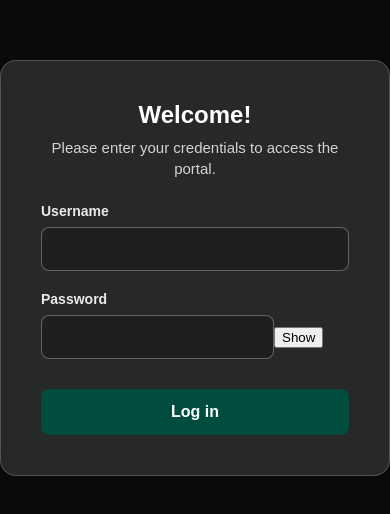
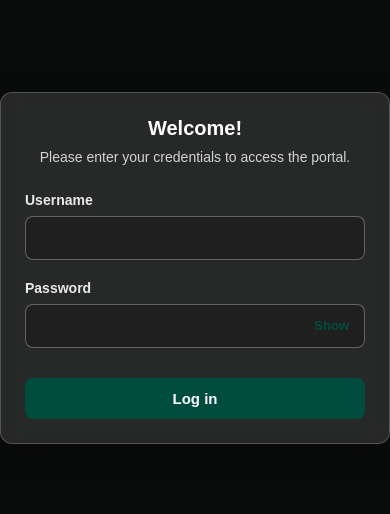
Before and after one commit to f3liz/AskPrysmIO, a React (Vite) app in the folder prysm-react-app/: page /login in a window 390 px wide. Shown: the part 154-668 px from the top of the page. Built offline with nearby package versions, Linux system fonts and the light colour scheme.

Commit message:
styling for login page

```diff
--- a/prysm-react-app/src/styles/login.css
+++ b/prysm-react-app/src/styles/login.css
@@ -21,6 +21,7 @@
   box-sizing: border-box;
   text-align: center;
   box-shadow: 0 8px 32px rgba(0, 0, 0, 0.2);
+  animation: fadeIn 0.4s ease-out;
 }
 
 .loginHeader h2 {
@@ -66,9 +67,56 @@
   transition: all 0.2s ease;
 }
 
+.inputGroup input:hover {
+  border-color: rgba(255, 255, 255, 0.6);
+}
+
 .inputGroup input:focus {
   border-color: var(--primary);
   background: rgba(0, 0, 0, 0.4);
+  box-shadow: 0 0 0 2px rgba(0, 150, 120, 0.25);
+}
+
+.inputGroup input.inputError {
+  border-color: #ff8787;
+  background: rgba(255, 107, 107, 0.05);
+}
+
+.inputGroup input.inputError:focus {
+  border-color: #ff8787;
+  box-shadow: 0 0 0 2px rgba(255, 107, 107, 0.2);
+}
+
+.fieldError {
+  font-size: 13px;
+  color: #ff8787;
+  margin-top: -4px;
+}
+
+.passwordWrapper {
+  display: flex;
+  align-items: center;
+  position: relative;
+}
+
+.passwordWrapper input {
+  width: 100%;
+  padding-right: 70px;
+}
+
+.togglePassword {
+  position: absolute;
+  right: 10px;
+  background: none;
+  border: none;
+  color: var(--primary);
+  font-size: 13px;
+  cursor: pointer;
+  font-weight: 600;
+}
+
+.togglePassword:hover {
+  text-decoration: underline;
 }
 
 .submitButton {
@@ -81,11 +129,20 @@
   font-size: 16px;
   cursor: pointer;
   margin-top: 10px;
-  transition: background-color 0.2s;
+  transition: background-color 0.2s, transform 0.1s;
 }
 
 .submitButton:hover {
   background: #00362d;
+}
+
+.submitButton:active {
+  transform: scale(0.98);
+}
+
+.submitButton:disabled {
+  opacity: 0.6;
+  cursor: not-allowed;
 }
 
 .errorMessage {
@@ -100,16 +157,6 @@
   animation: slideDown 0.3s ease-out;
 }
 
-.inputGroup input.inputError {
-  border-color: #ff8787;
-  background: rgba(255, 107, 107, 0.05);
-}
-
-.inputGroup input.inputError:focus {
-  border-color: #ff8787;
-  box-shadow: 0 0 0 2px rgba(255, 107, 107, 0.2);
-}
-
 @keyframes slideDown {
   from {
     opacity: 0;
@@ -120,3 +167,35 @@
     transform: translateY(0);
   }
 }
+
+@keyframes fadeIn {
+  from {
+    opacity: 0;
+    transform: translateY(12px);
+  }
+  to {
+    opacity: 1;
+    transform: translateY(0);
+  }
+}
+
+/* Mobile view */
+@media (max-width: 480px) {
+  .loginWrapper {
+    padding: 24px;
+    border-radius: 12px;
+  }
+
+  .loginHeader h2 {
+    font-size: 20px;
+  }
+
+  .loginHeader p {
+    font-size: 14px;
+  }
+
+  .submitButton {
+    padding: 12px;
+    font-size: 15px;
+  }
+}
```
